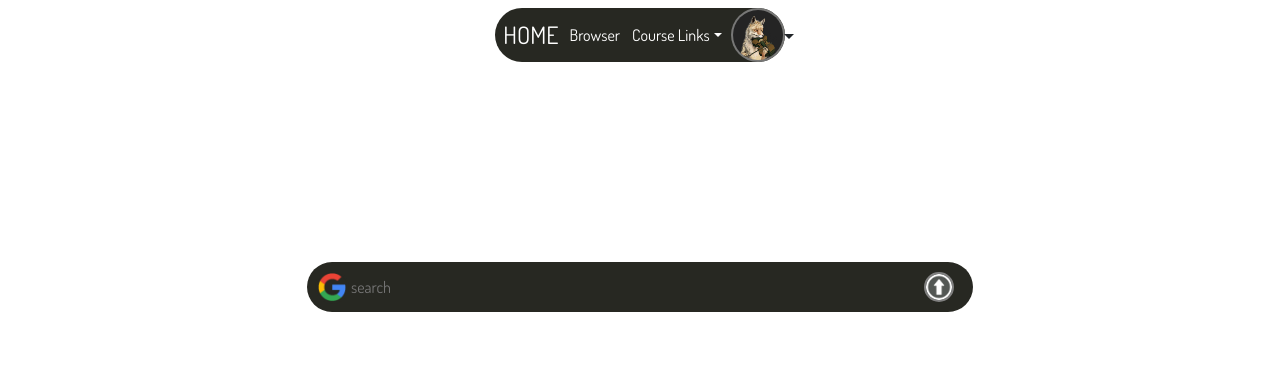
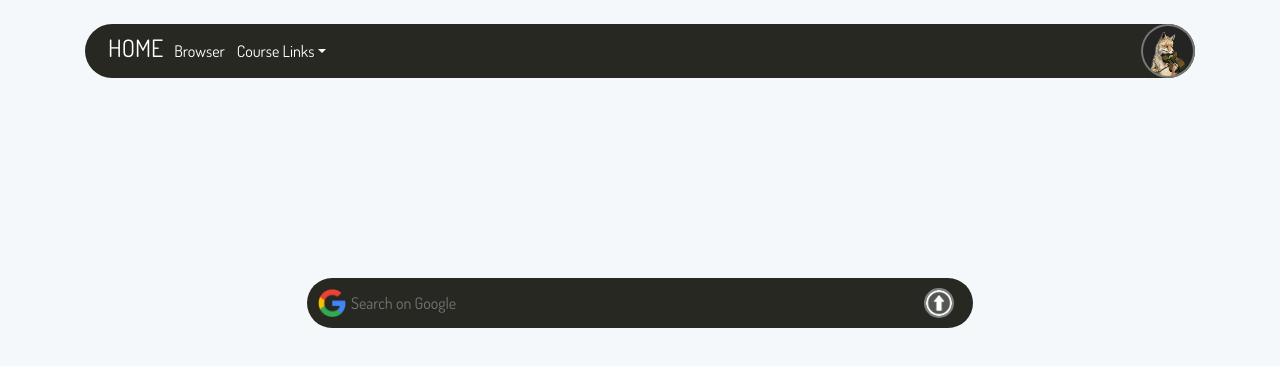
Before and after one commit to zeasnelson/search-engine, a React (Create React App) app: page / in a window 1280 px wide. Shown: the top 366 px of the page. Built offline with nearby package versions, Linux system fonts and the light colour scheme.

Commit message:
update css

```diff
--- a/src/Components/App.js
+++ b/src/Components/App.js
@@ -8,7 +8,7 @@ class App extends React.Component {
 
   render(){
     return (
-      <div className="container-fluid">
+      <div className="container-fluid p-0">
         <NavBar />
         <Router />
       </div>
--- a/src/Components/MainSearchBox.js
+++ b/src/Components/MainSearchBox.js
@@ -74,6 +74,7 @@ class MainSearchBox extends React.Component{
           uploadedData : res,
         });
         this.setSearchBarPos();
+        this.inputBoxRef.current.value = '';
     }
   }
 
@@ -90,7 +91,7 @@ class MainSearchBox extends React.Component{
         <input
           ref={this.inputBoxRef}
           className="search-input"
-          placeholder={"search"}
+          placeholder={"Search on Google"}
           onChange={ (evt) => { this.getInputValue(evt) } }
           onKeyDown={ (evt) => {this.search(evt.keyCode)} }
           type="text"
@@ -113,6 +114,8 @@ class MainSearchBox extends React.Component{
       this.setSearchBarPos();
       this.setState({
         googleSearchQuery : this.inputString,
+        uploadedData : '',
+        fileName : ''
       });
     }
 
--- a/src/Components/NavBar.css
+++ b/src/Components/NavBar.css
@@ -3,8 +3,8 @@
 
 .home, .browser, .course-links {
 	text-align: center;
-	display: block;
-	margin: auto 2px;
+	display: inline-block;
+    margin: 6px 2px;
 }
  .browser, .course-links {
 	margin-right: 8px;
@@ -12,9 +12,9 @@
 
 
 /* override bootstraps default dropdown menu location */
-.icon-dropdown-menu {
+/* .icon-dropdown-menu {
 	left: -70px !important;
-}
+} */
 
 /* override bootstraps default dropdown menu location */
 .course-links-dropdown {
@@ -24,9 +24,14 @@
 
 
 .nav-links-box {
-	display: inline-flex;
+	margin: auto;
+	max-width: 900;
+	min-width: 306px;
+    padding-right: 0px;
 	background: #272822;
 	border-radius: 30px;
+	width: 70%;
+	height: 54px;
 	/* padding: 10px; */
 }
 
@@ -39,6 +44,7 @@
 .home:hover, .browser:hover, .course-links:hover {
 	color: white;
 	cursor: pointer;
+	text-decoration: underline;
 }
 
 
@@ -54,6 +60,13 @@
 	float: right;
 }
 
+.nav-row {
+	margin: 0;
+}
+
+.nav-icon {
+	float: right;
+}
 
 .nav-icon-wrap:hover {
 	background: #b1b1af;
@@ -81,15 +94,3 @@
 	width: 50px;
 	height: 50px;
 }
-
-.icon-arrow-down {
-	position: absolute;
-    margin-left: 51px;
-    margin-top: -26px;
-	width: 0;
-	height: 0;
-	border-left: 5px solid transparent;
-	border-right: 5px solid transparent;
-	border-top: 5px solid #212529;
-
-  }
--- a/src/Components/NavBar.js
+++ b/src/Components/NavBar.js
@@ -49,7 +49,6 @@ export default class NavBar extends React.Component {
             <div className="dropdown-menu-right nav-icon " >
                 <div className="nav-icon-wrap" data-toggle="dropdown">
                     <img src={aboutme} className="about-me-icon rounded-circle" alt=""></img>
-                    <div className="icon-arrow-down"></div>
                 </div>
                 <div className="dropdown-menu icon-dropdown-menu">
                         <h6 className="dropdown-header">Developer</h6>
@@ -65,15 +64,15 @@ export default class NavBar extends React.Component {
     }
     render(){
         return(
-            <div className="container">
-                <div className="row">
-                    <div className="col-12 d-flex justify-content-center mt-2">
-                        <div className="nav-links-box">
+            <div className="container mt-4">
+                <div className="row nav-row">
+                    <div className="col-12 nav-links-box">
+                        {/* <div className="nav-links-box"> */}
                             {this.renderHome()}
                             {this.renderBrowserSpecs()}
                             {this.renderCourseLinks()}
                             {this.renderAboutMeIcon()}
-                        </div>
+                        {/* </div> */}
                     </div>
                 </div>
             </div>
--- a/src/Components/Search.js
+++ b/src/Components/Search.js
@@ -29,7 +29,11 @@ export default class GSearch extends React.Component {
           isAllChecked : false,
           isChecked : Array(100).fill(false),
         }
-        ,() => this.fetchData());
+        ,() => {
+          if( fetch ) {
+            this.fetchData()
+          }
+        });
   }
 
     //Used to re render the results component after a new fetch call to the google API
@@ -210,9 +214,9 @@ export default class GSearch extends React.Component {
       let headers = lines[i].split(/","/);
 
       let jsonObj = {
-        title : headers[0],
-        link : headers[1],
-        snippet : headers[2],
+        title : headers[0].replace(/"/, ""),
+        link : headers[1].replace(/"/, ""),
+        snippet : headers[2].replace(/"/, ""),
       }
       json.push(jsonObj);
     }
--- a/src/index.css
+++ b/src/index.css
@@ -4,12 +4,17 @@ body, html{
 	width: 100%;
 	height: 100%;
 	font-family: 'Dosis', sans-serif;
+
 }
 
 body{
-	background: white;
+	background: #F4F8FB;
 }
 
 #root {
 	width: 100%;
 }
+
+.container-fluid {
+	background: #F4F8FB;
+}
```
